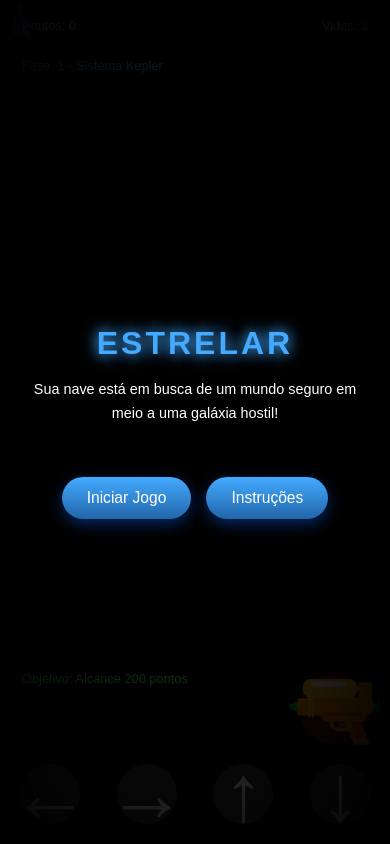
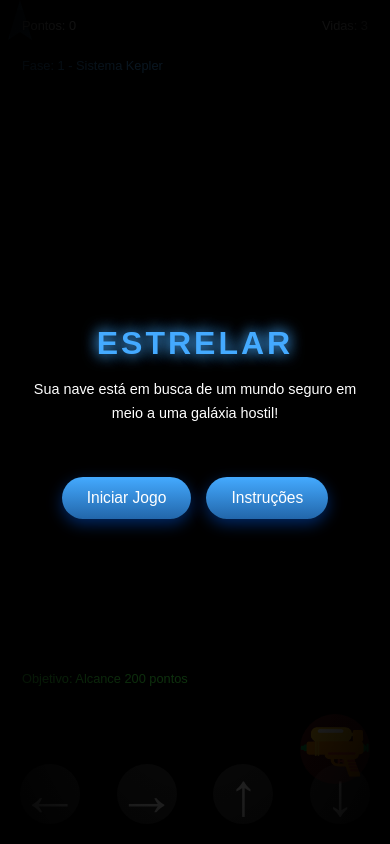
Before and after one commit to GledisonAndrade/estrelar.github.io, a plain HTML site: page index.html in a window 390 px wide. Drawn offline with Linux system fonts and the light colour scheme.

Commit message:
Update index.html

```diff
--- a/index.html
+++ b/index.html
@@ -121,7 +121,7 @@
             justify-content: center;
             align-items: center;
             color: white;
-            font-size: 80px;
+            font-size: 60px;
             user-select: none;
             -webkit-user-select: none;
             touch-action: manipulation;
@@ -130,7 +130,7 @@
         #shoot-btn {
             position: absolute;
             right: 20px;
-            bottom: 80px;
+            bottom: 40px;
             background-color: rgba(255, 50, 50, 0.3);
             width: 70px;
             height: 70px;
```
